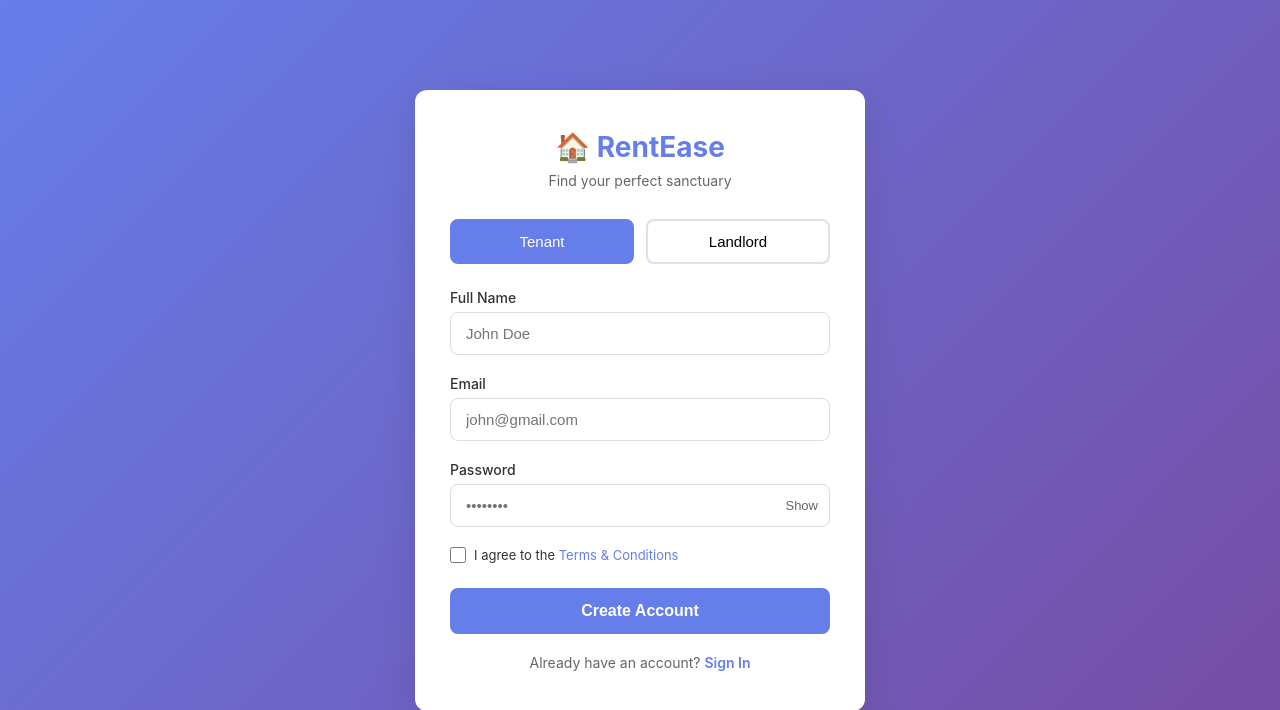
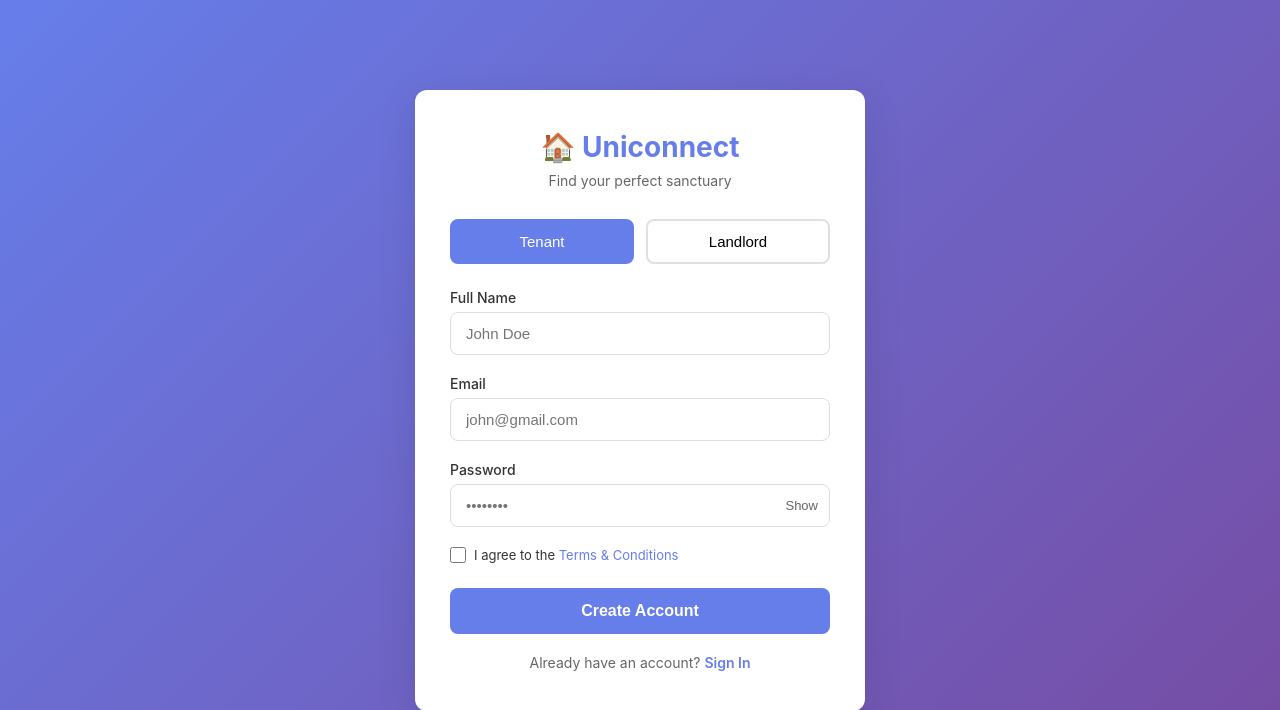
Before and after one commit to suleramatusule-svg/Rental-app-, a Flask app: template web_server/templates/sign up 2.htm in a window 1280 px wide. Shown: the top 710 px of the page. Run offline with Flask 3, Linux system fonts and the light colour scheme; the template is opened without the code that fills it, so the values that code supplies are empty.

Commit message:
Change title and logo from RentEase to Uniconnect

```diff
--- a/web_server/templates/sign up 2.htm
+++ b/web_server/templates/sign up 2.htm
@@ -10,7 +10,7 @@
 <head>
     <meta charset="UTF-8">
     <meta name="viewport" content="width=device-width, initial-scale=1.0">
-    <title>Sign Up - Rental App</title>
+    <title>Sign Up - Uniconnect</title>
     <style>
         * {
             margin: 0;
@@ -205,7 +205,7 @@
 <body>
     <div class="container">
         <div class="logo">
-            <h1>🏠 RentEase</h1>
+            <h1>🏠 Uniconnect</h1>
             <p>Find your perfect sanctuary</p>
         </div>
 
```
